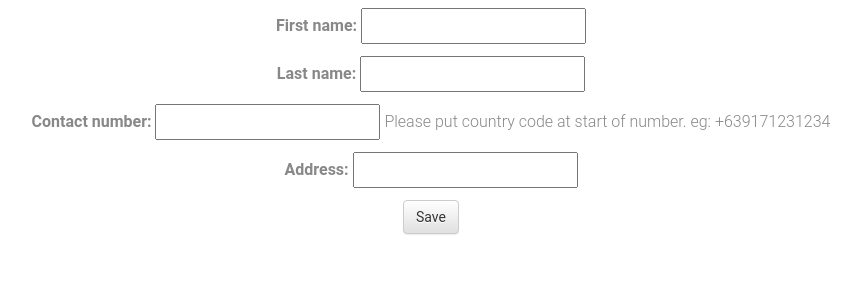
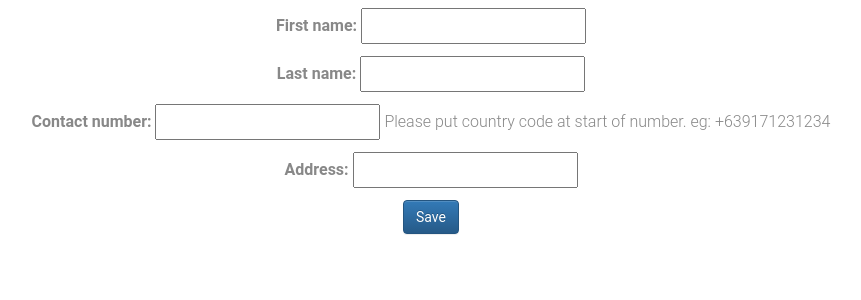
Before and after one commit to martinjohnlopez8/django-exam, a Django app: template addressbook/templates/addressbook/edit_contact.html in a window 1280 px wide. Shown: the part 184-484 px from the top of the page, without its empty margins (209-1070 px from the left). Run offline with Django 3.2, Linux system fonts and the light colour scheme; the template is opened without the code that fills it: values that come from a table or form of the project are taken from there, others are empty; some libraries are stand-ins or nearby versions.

Commit message:
change button on update

```diff
--- a/addressbook/templates/addressbook/edit_contact.html
+++ b/addressbook/templates/addressbook/edit_contact.html
@@ -4,6 +4,6 @@
     <h1>Edit Contact</h1>
     <form method="POST" name="edit">{% csrf_token %}
         {{ form.as_p }}
-        <button type="submit" class="save btn btn-default">Save</button>
+        <button type="submit" class="btn-primary btn">Save</button>
     </form>
 {% endblock %}
```
